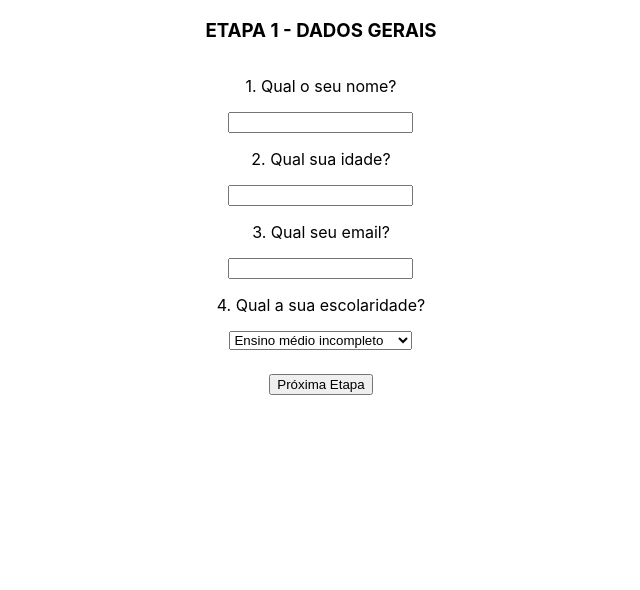
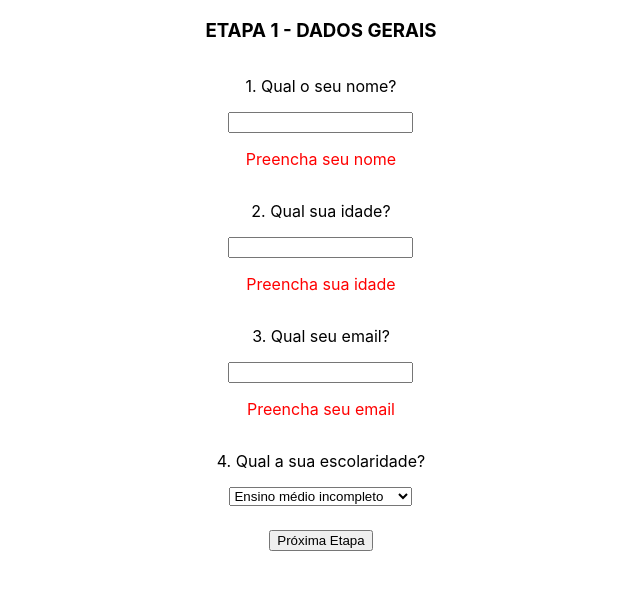
Before and after one commit to future4code/alves-Joao-Carmo, a React (Create React App) app in the folder modulo2/rend-condicional-form/rend-condicional-form/: page / in a window 1280 px wide. Both pictures are taken after a click on the button "Próxima Etapa". Shown: the top 590 px of the page, without its empty margins (319-959 px from the left). Built offline with nearby package versions, Linux system fonts and the light colour scheme.

Commit message:
Mostra erro em campos não preenchidos

```diff
--- a/modulo2/rend-condicional-form/rend-condicional-form/src/App.js
+++ b/modulo2/rend-condicional-form/rend-condicional-form/src/App.js
@@ -30,12 +30,14 @@ class App extends React.Component {
   state = {
     indice: 1,
     possuiSuperior: false,
-    paginaCompleta: false
+    paginaCompleta: false,
+    showError: false
   }
 
   handleOnClick = () => {
     if (!this.state.paginaCompleta){
       alert("Responda todas as perguntas")
+      this.setState({showError: true})
       return
     }
     console.log(this.state.possuiSuperior)
@@ -60,13 +62,14 @@ class App extends React.Component {
     this.setState({paginaCompleta: isComplete})
   }
 
+
   render() {
 
     return (
       <Main>
-        <Etapa1 active={this.state.indice == 1} opcaoEscolhida={this.opcaoEscolhida} handlePaginaCompletaChange={this.handlePaginaCompletaChange}></Etapa1>
-        <Etapa2 active={this.state.indice == 2} handlePaginaCompletaChange={this.handlePaginaCompletaChange}></Etapa2>
-        <Etapa3 active={this.state.indice == 3} handlePaginaCompletaChange={this.handlePaginaCompletaChange}></Etapa3>
+        <Etapa1 active={this.state.indice == 1} opcaoEscolhida={this.opcaoEscolhida} handlePaginaCompletaChange={this.handlePaginaCompletaChange} showError={this.state.showError}></Etapa1>
+        <Etapa2 active={this.state.indice == 2} handlePaginaCompletaChange={this.handlePaginaCompletaChange} showError={this.state.showError}></Etapa2>
+        <Etapa3 active={this.state.indice == 3} handlePaginaCompletaChange={this.handlePaginaCompletaChange} showError={this.state.showError}></Etapa3>
         <EtapaFinal active={this.state.indice == 4}></EtapaFinal>
         <Btn active={this.state.indice != 4} onClick={this.handleOnClick}>Próxima Etapa</Btn>
       </Main>
--- a/modulo2/rend-condicional-form/rend-condicional-form/src/components/Etapa1/Etapa1.js
+++ b/modulo2/rend-condicional-form/rend-condicional-form/src/components/Etapa1/Etapa1.js
@@ -67,9 +67,9 @@ export default class Etapa1 extends Component {
         return (
             <Main active={this.props.active}>
                 <h3>ETAPA 1 - DADOS GERAIS</h3>
-                <PerguntaAberta pergunta={"1. Qual o seu nome?"} onChange={this.handleChangePergunta1} />
-                <PerguntaAberta pergunta={"2. Qual sua idade?"} onChange={this.handleChangePergunta2} />
-                <PerguntaAberta pergunta={"3. Qual seu email?"} onChange={this.handleChangePergunta3} />
+                <PerguntaAberta pergunta={"1. Qual o seu nome?"} errorMessage={'Preencha seu nome'} onChange={this.handleChangePergunta1} showError={this.props.showError}/>
+                <PerguntaAberta pergunta={"2. Qual sua idade?"} errorMessage={'Preencha sua idade'} onChange={this.handleChangePergunta2} showError={this.props.showError}/>
+                <PerguntaAberta pergunta={"3. Qual seu email?"} errorMessage={'Preencha seu email'} onChange={this.handleChangePergunta3} showError={this.props.showError}/>
                 <PerguntaOpcoes
                     opcaoEscolhida={this.opcaoEscolhida}
                     pergunta={"4. Qual a sua escolaridade?"}
--- a/modulo2/rend-condicional-form/rend-condicional-form/src/components/Etapa2/Etapa2.js
+++ b/modulo2/rend-condicional-form/rend-condicional-form/src/components/Etapa2/Etapa2.js
@@ -48,8 +48,8 @@ export default class Etapa2 extends Component {
         return (
             <Main active={this.props.active}>
                 <h3>ETAPA 2 - INFORMAÇÕES DO ENSINO SUPERIOR</h3>
-                <PerguntaAberta pergunta={"5. Qual curso?"} onChange={this.handleChangePergunta1}></PerguntaAberta>
-                <PerguntaAberta pergunta={"6. Qual a unidade de ensino?"} onChange={this.handleChangePergunta2}></PerguntaAberta>
+                <PerguntaAberta pergunta={"5. Qual curso?"} errorMessage={'Preencha seu curso'} onChange={this.handleChangePergunta1} showError={this.props.showError}></PerguntaAberta>
+                <PerguntaAberta pergunta={"6. Qual a unidade de ensino?"} errorMessage={'Preencha sua unidade de ensino'} onChange={this.handleChangePergunta2} showError={this.props.showError}></PerguntaAberta>
             </Main>
         )
     }
--- a/modulo2/rend-condicional-form/rend-condicional-form/src/components/Etapa3/Etapa3.js
+++ b/modulo2/rend-condicional-form/rend-condicional-form/src/components/Etapa3/Etapa3.js
@@ -36,7 +36,7 @@ export default class Etapa3 extends Component {
         return (
             <Main active={this.props.active}>
                 <h3>ETAPA 3 - INFORMAÇÕES GERAIS DE ENSINO</h3>
-                <PerguntaAberta pergunta={"7. Por que você não terminou um curso de graduação?"} onChange={this.handleChangePergunta1}></PerguntaAberta>
+                <PerguntaAberta pergunta={"7. Por que você não terminou um curso de graduação?"} errorMessage={'Justifique'} onChange={this.handleChangePergunta1} showError={this.props.showError}></PerguntaAberta>
                 <PerguntaOpcoes
                     pergunta={"8. Você fez algum curso complementar?"}
                     opcoes={[
--- a/modulo2/rend-condicional-form/rend-condicional-form/src/components/PerguntaAberta/PerguntaAberta.js
+++ b/modulo2/rend-condicional-form/rend-condicional-form/src/components/PerguntaAberta/PerguntaAberta.js
@@ -7,13 +7,40 @@ const Main = styled.div`
     align-items: center;
 `
 
+const Erro = styled.p`
+    /* display: flex; */
+    color: red;
+    ${({ active }) => {
+        return css`
+            display: ${active ? 'flex' : 'none'};
+        `;
+    }}
+`
+
 export default class PerguntaAberta extends Component {
+    state = {
+        isEmpty: true,
+        errorMessage: 'Preencha o campo'
+    }
+
+    handleChange = (input) => {
+        this.props.onChange(input.target.value)
+        console.log(input)
+        if (input.target.value === ''){
+            console.log('ta vazio')
+            this.setState({isEmpty: true})
+        } else {
+            console.log('nao ta vazio')
+            this.setState({isEmpty: false})
+        }
+    }
 
     render() {
         return (
             <Main>
                 <p>{this.props.pergunta}</p>
-                <input onChange={this.props.onChange}></input>
+                <input onChange={this.handleChange}></input>
+                <Erro active={this.props.showError && this.state.isEmpty}>{this.props.errorMessage ? this.props.errorMessage : this.state.errorMessage}</Erro>
             </Main>
         )
     }
```
